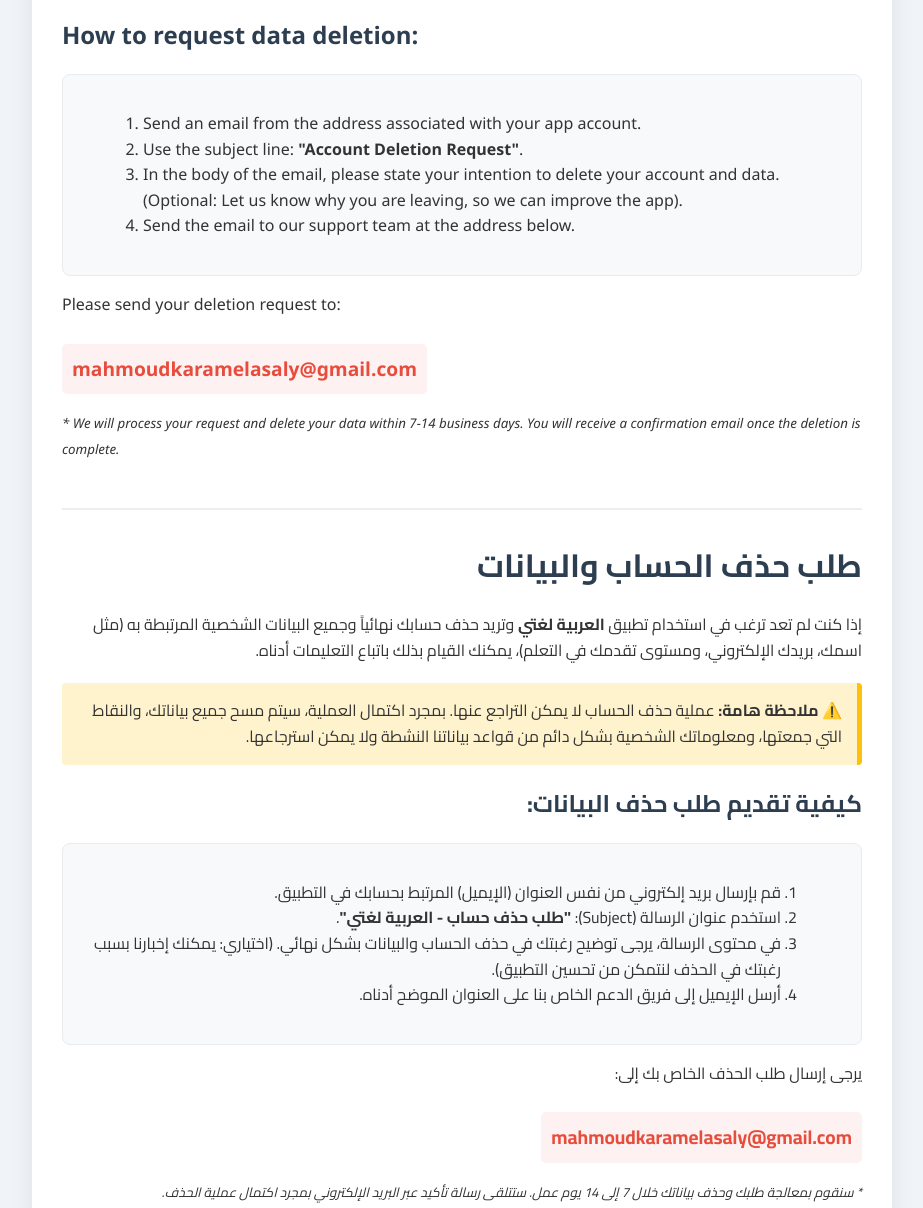
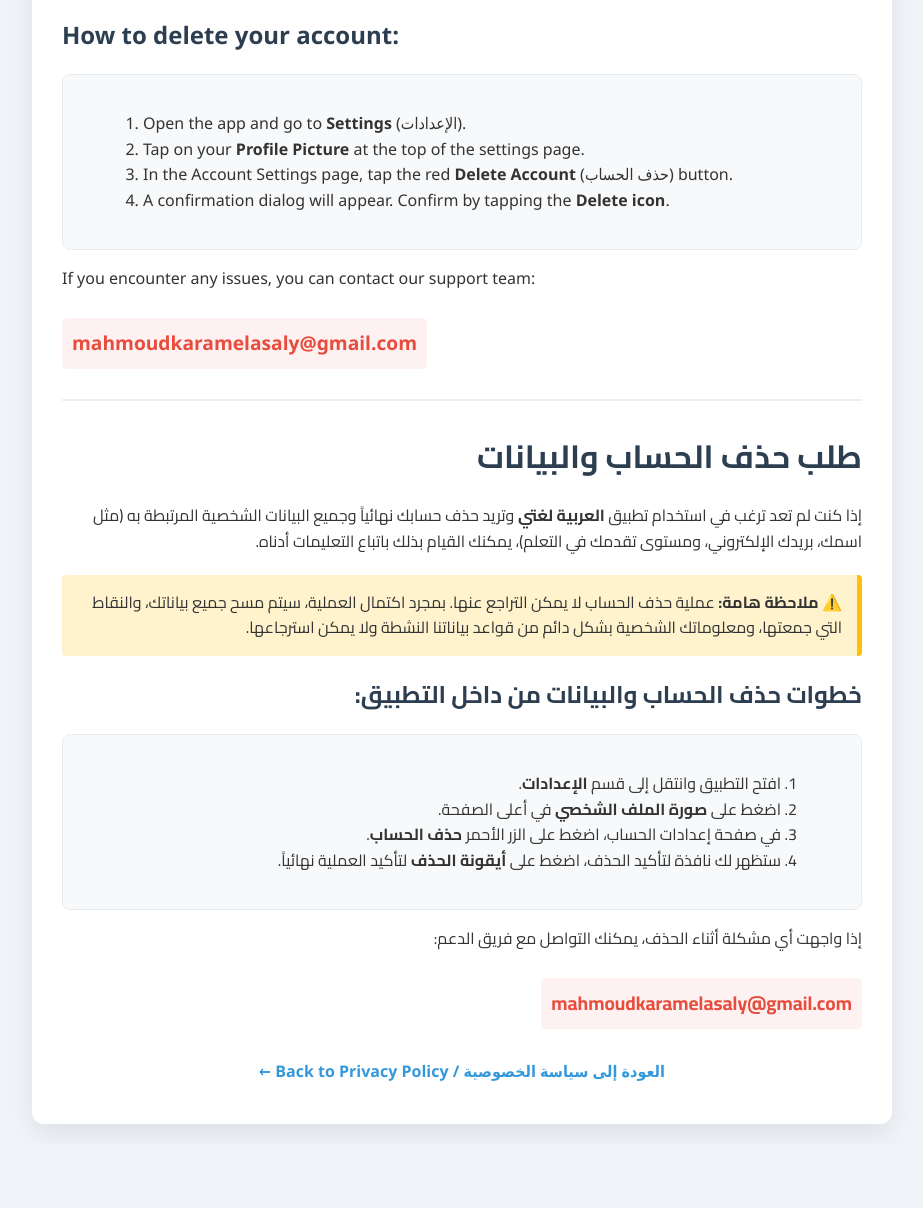
Before and after one commit to MahmoudKaramElasaly/my_arabic_language_delete_account, a plain HTML site: page index.html in a window 1280 px wide. Shown: the part 560-1768 px from the top of the page, without its empty margins (178-1101 px from the left). After the commit the page ends 1704 px from the top, so only its background shows below. Drawn offline with Linux system fonts and the light colour scheme.

Commit message:
Update account deletion flow and add images
Add three image assets (1.png, 2.png, 3.png) and update index.html to replace the previous email-based account deletion instructions with an in-app deletion flow in both English and Arabic. Change mailto subjects to use 'Account Support Request' (English) / 'طلب دعم - العربية لغتي' (Arabic), remove the 7–14 business day processing note, and adjust UI copy (Settings, Profile Picture, Delete Account, Delete icon) to guide users through deleting their account from within the app. These changes simplify the deletion UX and keep support contact available if issues occur.

```diff
--- a/index.html
+++ b/index.html
@@ -155,41 +155,32 @@
           databases and cannot be recovered.
         </div>
 
-        <h2>How to request data deletion:</h2>
+        <h2>How to delete your account:</h2>
         <div class="steps-list">
           <ol>
             <li>
-              Send an email from the address associated with your app account.
+              Open the app and go to <strong>Settings</strong> (الإعدادات).
             </li>
             <li>
-              Use the subject line: <strong>"Account Deletion Request"</strong>.
+              Tap on your <strong>Profile Picture</strong> at the top of the settings page.
             </li>
             <li>
-              In the body of the email, please state your intention to delete
-              your account and data. (Optional: Let us know why you are leaving,
-              so we can improve the app).
+              In the Account Settings page, tap the red <strong>Delete Account</strong> (حذف الحساب) button.
             </li>
-            <li>Send the email to our support team at the address below.</li>
+            <li>
+              A confirmation dialog will appear. Confirm by tapping the <strong>Delete icon</strong>.
+            </li>
           </ol>
         </div>
 
-        <p>Please send your deletion request to:</p>
+        <p>If you encounter any issues, you can contact our support team:</p>
         <div class="contact-email">
           <a
             class="email-link"
-            href="mailto:mahmoudkaramelasaly@gmail.com?subject=Account Deletion Request"
+            href="mailto:mahmoudkaramelasaly@gmail.com?subject=Account Support Request"
             >mahmoudkaramelasaly@gmail.com</a
           >
         </div>
-        <p>
-          <small
-            ><em
-              >* We will process your request and delete your data within 7-14
-              business days. You will receive a confirmation email once the
-              deletion is complete.</em
-            ></small
-          >
-        </p>
       </div>
 
       <div id="arabic" class="section-ar">
@@ -209,44 +200,32 @@
           استرجاعها.
         </div>
 
-        <h2>كيفية تقديم طلب حذف البيانات:</h2>
+        <h2>خطوات حذف الحساب والبيانات من داخل التطبيق:</h2>
         <div class="steps-list">
           <ol>
             <li>
-              قم بإرسال بريد إلكتروني من نفس العنوان (الإيميل) المرتبط بحسابك في
-              التطبيق.
+              افتح التطبيق وانتقل إلى قسم <strong>الإعدادات</strong>.
             </li>
             <li>
-              استخدم عنوان الرسالة (Subject):
-              <strong>"طلب حذف حساب - العربية لغتي"</strong>.
+              اضغط على <strong>صورة الملف الشخصي</strong> في أعلى الصفحة.
             </li>
             <li>
-              في محتوى الرسالة، يرجى توضيح رغبتك في حذف الحساب والبيانات بشكل
-              نهائي. (اختياري: يمكنك إخبارنا بسبب رغبتك في الحذف لنتمكن من تحسين
-              التطبيق).
+              في صفحة إعدادات الحساب، اضغط على الزر الأحمر <strong>حذف الحساب</strong>.
             </li>
             <li>
-              أرسل الإيميل إلى فريق الدعم الخاص بنا على العنوان الموضح أدناه.
+              ستظهر لك نافذة لتأكيد الحذف، اضغط على <strong>أيقونة الحذف</strong> لتأكيد العملية نهائياً.
             </li>
           </ol>
         </div>
 
-        <p>يرجى إرسال طلب الحذف الخاص بك إلى:</p>
+        <p>إذا واجهت أي مشكلة أثناء الحذف، يمكنك التواصل مع فريق الدعم:</p>
         <div class="contact-email">
           <a
             class="email-link"
-            href="mailto:mahmoudkaramelasaly@gmail.com?subject=طلب حذف حساب - العربية لغتي"
+            href="mailto:mahmoudkaramelasaly@gmail.com?subject=طلب دعم - العربية لغتي"
             >mahmoudkaramelasaly@gmail.com</a
           >
         </div>
-        <p>
-          <small
-            ><em
-              >* سنقوم بمعالجة طلبك وحذف بياناتك خلال 7 إلى 14 يوم عمل. ستتلقى
-              رسالة تأكيد عبر البريد الإلكتروني بمجرد اكتمال عملية الحذف.</em
-            ></small
-          >
-        </p>
       </div>
 
       <a href="index.html" class="back-link"
```
Also changed, not shown: 1.png (added), 2.png (added), 3.png (added).
